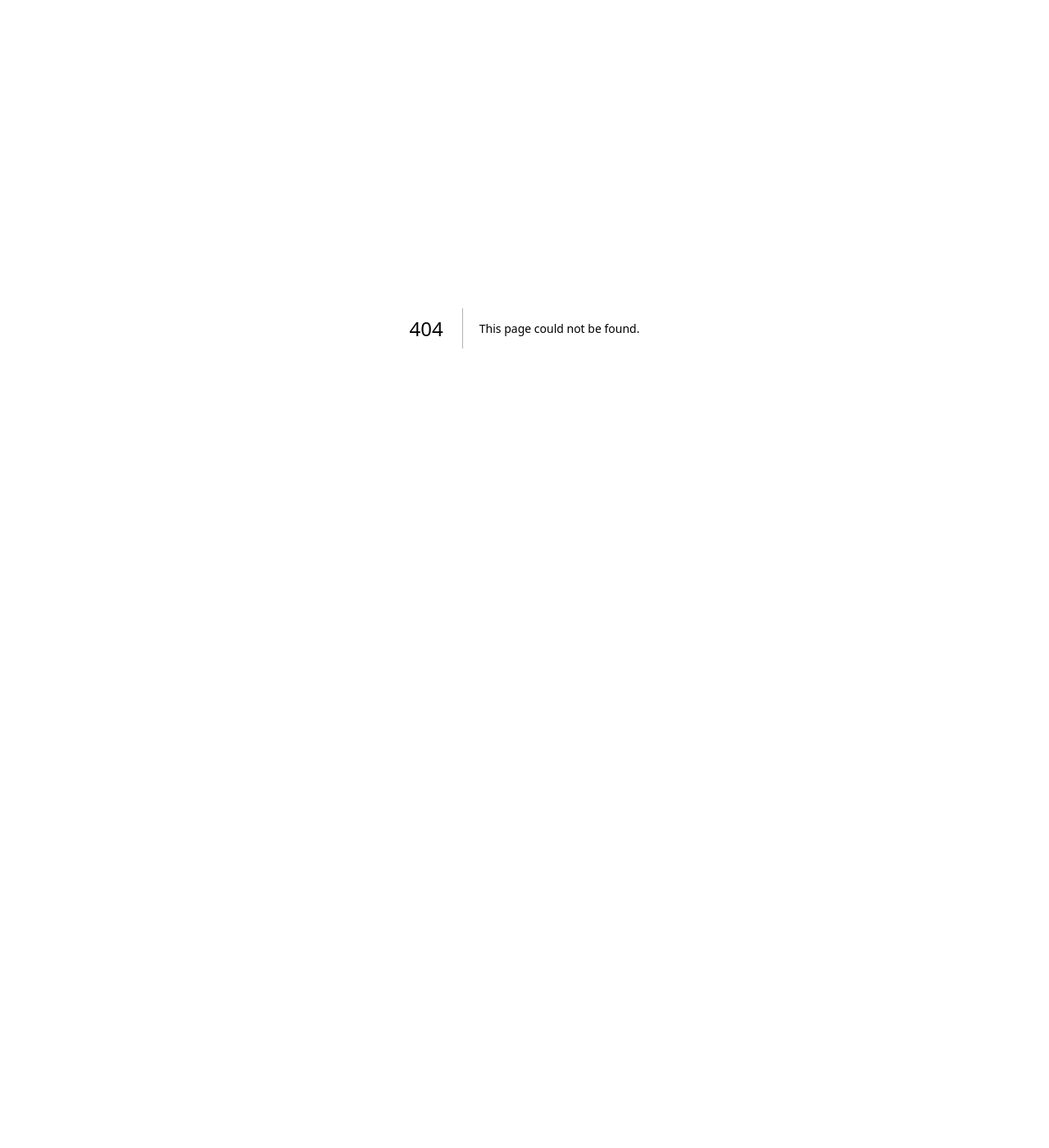
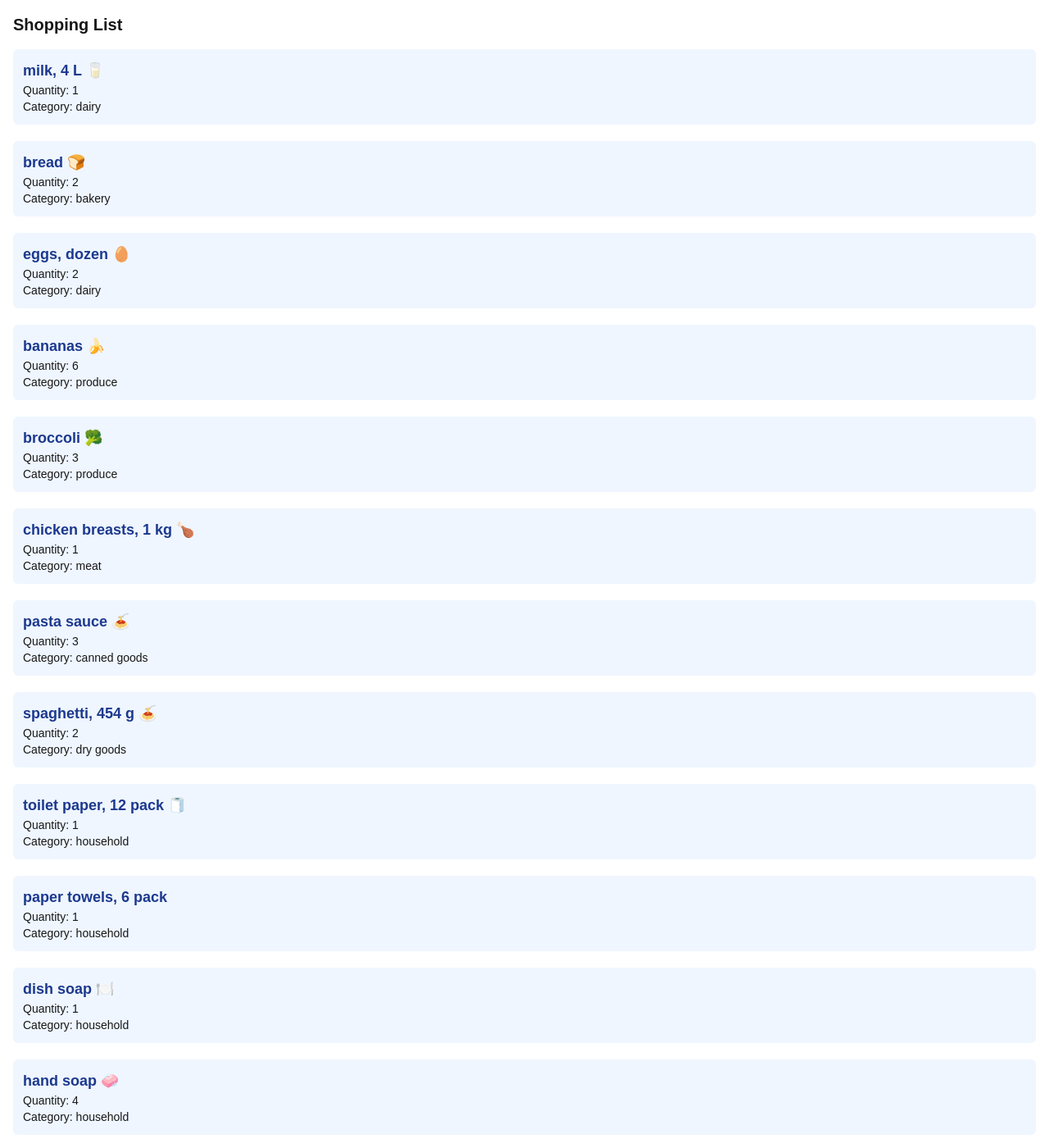
Before and after one commit to anderson-neves7/cprg306-assignments, a Next.js app: page /week-3 in a window 1280 px wide. Before the commit this address had no page. Shown: the whole page at 82% size. Before the commit the page ends 800 px from the top, so only its background shows below. Built offline with nearby package versions, Linux system fonts and the light colour scheme.

Commit message:
Finish Week 3 assignment

```diff
--- a/app/page.js
+++ b/app/page.js
@@ -6,6 +6,8 @@ export default function Home() {
       <h1>CPRG 306: Web Development 2 - Assignments</h1>
       <nav>
         <Link href="/week-2">Go to Week 2 Page</Link>
+        <br />
+        <Link href="/week-3">Go to Week 3 Page</Link>
       </nav>
       <p>Welcome to my assignment hub. Click above to view Week 2.</p>
     </main>
--- /dev/null
+++ b/app/week-3/item-list.js
@@ -0,0 +1,32 @@
+import Item from './item';
+
+export default function ItemList() {
+  const items = [
+    { name: "milk, 4 L 🥛", quantity: 1, category: "dairy" },
+    { name: "bread 🍞", quantity: 2, category: "bakery" },
+    { name: "eggs, dozen 🥚", quantity: 2, category: "dairy" },
+    { name: "bananas 🍌", quantity: 6, category: "produce" },
+    { name: "broccoli 🥦", quantity: 3, category: "produce" },
+    { name: "chicken breasts, 1 kg 🍗", quantity: 1, category: "meat" },
+    { name: "pasta sauce 🍝", quantity: 3, category: "canned goods" },
+    { name: "spaghetti, 454 g 🍝", quantity: 2, category: "dry goods" },
+    { name: "toilet paper, 12 pack 🧻", quantity: 1, category: "household" },
+    { name: "paper towels, 6 pack", quantity: 1, category: "household" },
+    { name: "dish soap 🍽️", quantity: 1, category: "household" },
+    { name: "hand soap 🧼", quantity: 4, category: "household" },
+  ];
+
+  // This is to loop through each of the items and display it using the item component
+  return (
+    <ul className="grid gap-5">
+      {items.map((item, index) => (
+        <Item
+          key={index}
+          name={item.name}
+          quantity={item.quantity}
+          category={item.category}
+        />
+      ))}
+    </ul>
+  );
+}
--- /dev/null
+++ b/app/week-3/item.js
@@ -0,0 +1,9 @@
+export default function Item({ name, quantity, category }) {
+  return (
+    <li className="bg-blue-50 p-3 rounded-md">
+      <p className="text-lg font-bold text-blue-900">{name}</p>
+      <p className="text-sm">Quantity: {quantity}</p>
+      <p className="text-sm">Category: {category}</p>
+    </li>
+  );
+}
--- /dev/null
+++ b/app/week-3/page.js
@@ -0,0 +1,11 @@
+import ItemList from './item-list';
+
+// This page will display the Week 3 Shopping List
+export default function Page() {
+  return (
+    <main className="p-4">
+      <h1 className="text-xl font-bold mb-4">Shopping List</h1>
+      <ItemList />
+    </main>
+  );
+}
```
